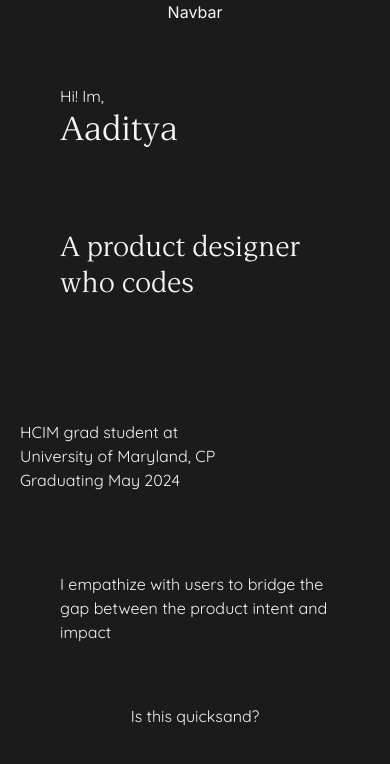
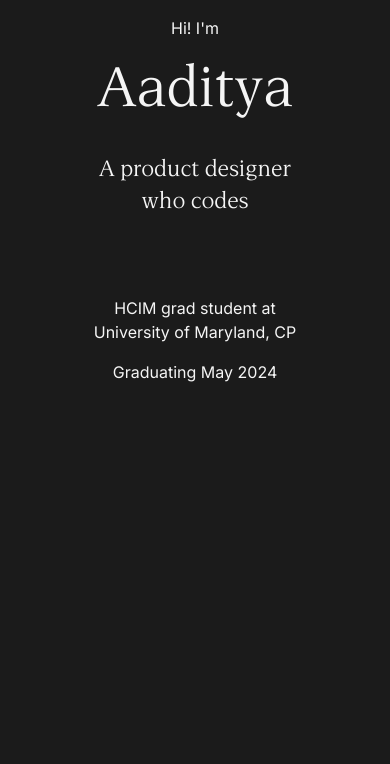
Before and after one commit to fan-boy/Portfolio2023, a Next.js app: page / in a window 390 px wide. Shown: the top 764 px of the page. Built offline with nearby package versions, Linux system fonts and the light colour scheme.

Commit message:
Mobile home screen update

```diff
--- /dev/null
+++ b/src/app/ComponentLibrary/Components/DefaultPage.tsx
@@ -0,0 +1,15 @@
+import { propagateServerField } from "next/dist/server/lib/render-server";
+
+export default function DefaultPage({
+    children,
+  }: {
+    children: React.ReactNode
+  }) {
+  return (
+    <main className=" flex bg-backgroundDark text-fontDark min-h-screen justify-center">
+        <div className="flex justify-center md:container ">
+        {children}
+        </div>
+    </main>
+  )
+}
--- a/src/app/layout.tsx
+++ b/src/app/layout.tsx
@@ -1,7 +1,7 @@
 import './globals.css'
 import type { Metadata } from 'next'
 import { Inter } from 'next/font/google'
-import localFont from '@next/font/local'
+import localFont from 'next/font/local'
 
 const inter = Inter({ subsets: ['latin'] })
 
@@ -54,7 +54,7 @@ const quicksand = localFont({
 
 export const metadata: Metadata = {
   title: 'Aaditya Shete',
-  description: 'A collection of mmy works',
+  description: 'A collection of my works',
 }
 
 export default function RootLayout({
--- a/src/app/page.tsx
+++ b/src/app/page.tsx
@@ -1,70 +1,36 @@
 import Image from 'next/image'
+import DefaultPage from './ComponentLibrary/Components/DefaultPage'
 import { Type, Variants } from './ComponentLibrary/Typography/Type'
 
 export default function Home() {
   return (
-    <main className="flex bg-backgroundDark text-fontDark min-h-screen    ">
-      <div className="flex flex-col container mx-auto items-center w-full">
-      <div>
-        Navbar
-      </div>
-
-      <div className="w-full flex justify-center">
-
-      {/* <div className="flex flex-row">
-        <div className ="flex basis-1/2 max-w-md grid grid-rows-2 gap-y-16">
-        <div className=" flex p-10 flex-col">
-        <Type variant="emphasized-body"> Hi! I'm,</Type>
-        <Type variant="heroText">Aaditya</Type>
-        </div>
-        <div className=" p-10 ">
-        <Type variant="emphasized-body"> I empathize with users to bridge the gap between the intent and impact of a product</Type>
-        </div>
-        </div>
-        <div className ="flex basis-1/2 max-w-md grid grid-rows-2 gap-y-32">
-        <div className="   flex  self-end  flex-col">
-        <Type variant="h2"> A product designer</Type>
-        <Type variant="h2">who codes</Type>
-        </div>
-        <div className=" ">
-        <Type variant="emphasized-body"> HCIM grad student at University of Maryland, College Park</Type>
-        </div>
-        </div>
-        </div> */}
-      <div className="flex flex-col mx-auto items-start justify-center  xl:w-3/4">
-      <div className="flex  m-5 flex-col md:flex-row  justify-center" >
-
-        <div className="md:basis-1/2 flex p-10 w-min  flex-col">
-        <Type variant="emphasized-body"> Hi! Im,</Type>
-        <Type variant="heroText">Aaditya</Type>
-        </div>
-        <div className="md:basis-1/2 p-10 flex w-min self-end flex-col">
-        <Type variant="h2" className="whitespace-nowrap"> A product designer</Type>
-        <Type variant="h2" className="whitespace-nowrap">who codes</Type>
-        </div>
-
-      </div>
-
-      <div className="flex  m-5 flex-col-reverse md:flex-row items-start justify-center" >
-
-        <div className="md:basis-1/2 px-10 py-10  ">
-        <Type variant="emphasized-body" className = " whitespace-normal"> I empathize with users to {"\n"} bridge the gap between the {"\n"} product intent and impact</Type>
-
-        </div>
-        <div className="md:basis-1/2 w-min pr-10 py-10 ">
-        <Type variant="emphasized-body" className = "whitespace-nowrap"> HCIM grad student at </Type>
-        <Type variant="emphasized-body" className = "whitespace-nowrap"> University of Maryland, CP</Type>
-        <Type variant="emphasized-body" className = "whitespace-nowrap"> Graduating May 2024</Type>
-        </div>
-
-      </div>
-      </div>
-      </div>
-
-      <h2 className='font-sans '>
-        Is this quicksand?
-      </h2>
-      </div>
-    </main>
+   <DefaultPage>
+     <div className="flex flex-col">
+     <div className="flex mt-4 flex-col text-center">
+       <span className="">
+         Hi! I'm
+       </span>
+       <span className = "mt-4 font-serif text-6xl">
+          Aaditya
+       </span>
+     </div>
+     <div className="flex mt-9 flex-col text-center">
+       <span className=" font-serif text-2xl">
+         A product designer
+       </span>
+       <span className = "font-serif text-2xl">
+        who codes
+       </span>
+     </div>
+     <div className="flex mt-20 flex-col text-center ">
+       <span className="">
+       HCIM grad student at <br/> University of Maryland, CP
+       </span>
+       <span className = "mt-4">
+       Graduating May 2024
+       </span>
+     </div>
+     </div>
+   </DefaultPage>
   )
 }
```
